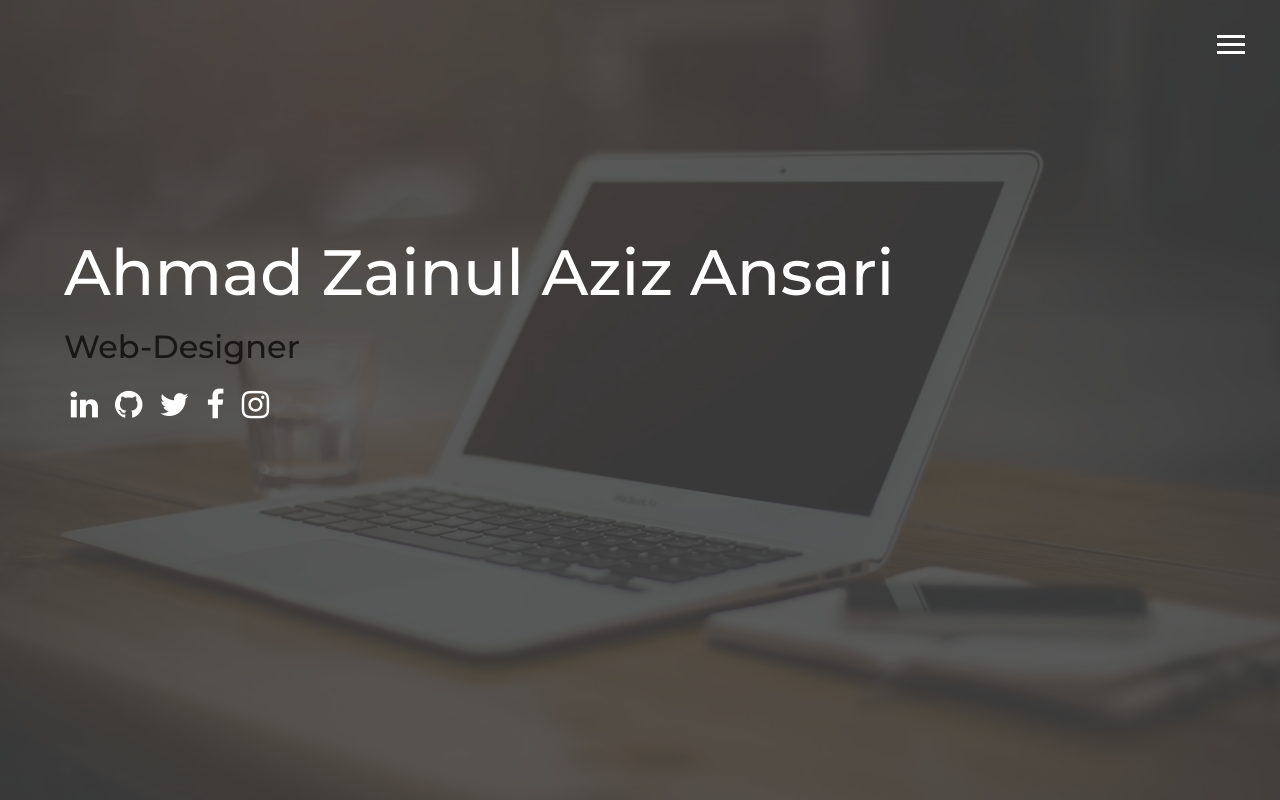
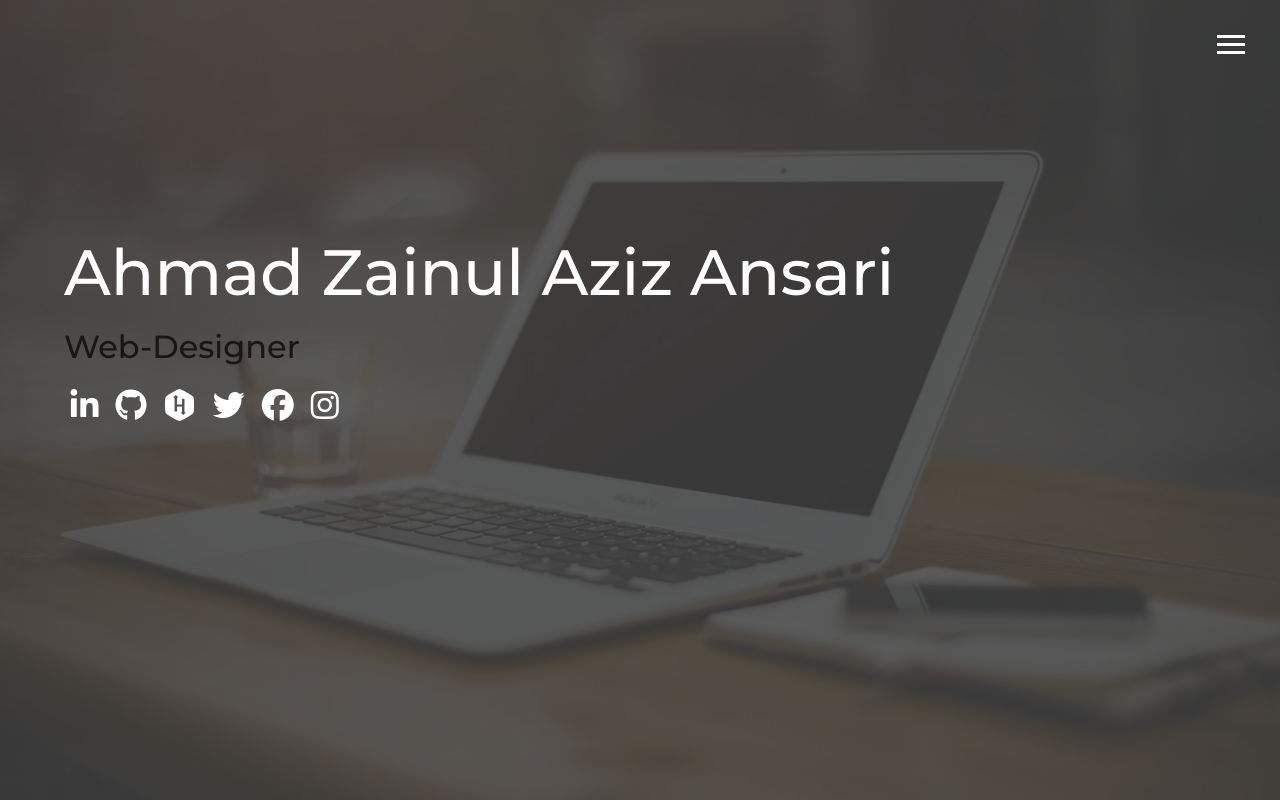
Before and after one commit to Zainul-Aziz/Portfolio, a plain HTML site: page index.html in a window 1280 px wide. Drawn offline with nearby package versions, Linux system fonts and the light colour scheme; a web font is replaced by a local one.

Commit message:
Update index.html

```diff
--- a/index.html
+++ b/index.html
@@ -5,12 +5,14 @@
     <meta name="viewport" content="width=device-width, initial-scale=1.0" />
     <title>Portfolio</title>
     <link rel="stylesheet" href="css/main.css" />
-    <link
+<!--     <link
       rel="stylesheet"
       href="https://stackpath.bootstrapcdn.com/font-awesome/4.7.0/css/font-awesome.min.css"
       integrity="sha384-wvfXpqpZZVQGK6TAh5PVlGOfQNHSoD2xbE+QkPxCAFlNEevoEH3Sl0sibVcOQVnN"
       crossorigin="anonymous"
-    />
+    /> -->
+    <!-- <script src="https://kit.fontawesome.com/a076d05399.js"></script> -->
+    <script src="https://kit.fontawesome.com/b5b807e099.js"></script>
   </head>
   <body id="bg-img">
     <header>
@@ -56,19 +58,22 @@
           href="https://www.linkedin.com/in/ahmad-zainul-aziz-ansari-5590851a9/"
           target="_block"
         >
-          <i class="fa fa-linkedin fa-2x"></i>
+        <i class="fab fa-linkedin-in fa-2x"></i>
         </a>
         <a href="https://github.com/Zainul-Aziz" target="_block">
-          <i class="fa fa-github fa-2x"></i>
+          <i class="fab fa-github fa-2x"></i>
+        </a>
+        <a href="https://www.hackerrank.com/zainulaziz29" target="_block">
+          <i class="fab fa-hackerrank fa-2x"></i>
         </a>
         <a href="https://twitter.com/ahmadzain9991" target="_block">
-          <i class="fa fa-twitter fa-2x"></i>
+          <i class="fab fa-twitter fa-2x"></i>
         </a>
         <a href="https://www.facebook.com/zainul.aziz.581" target="_block">
-          <i class="fa fa-facebook fa-2x"></i>
+          <i class="fab fa-facebook fa-2x"></i>
         </a>
         <a href="https://www.instagram.com/zainul_aziz_999" target="_block">
-          <i class="fa fa-instagram fa-2x"></i>
+          <i class="fab fa-instagram fa-2x"></i>
         </a>
       </div>
     </main>
```
